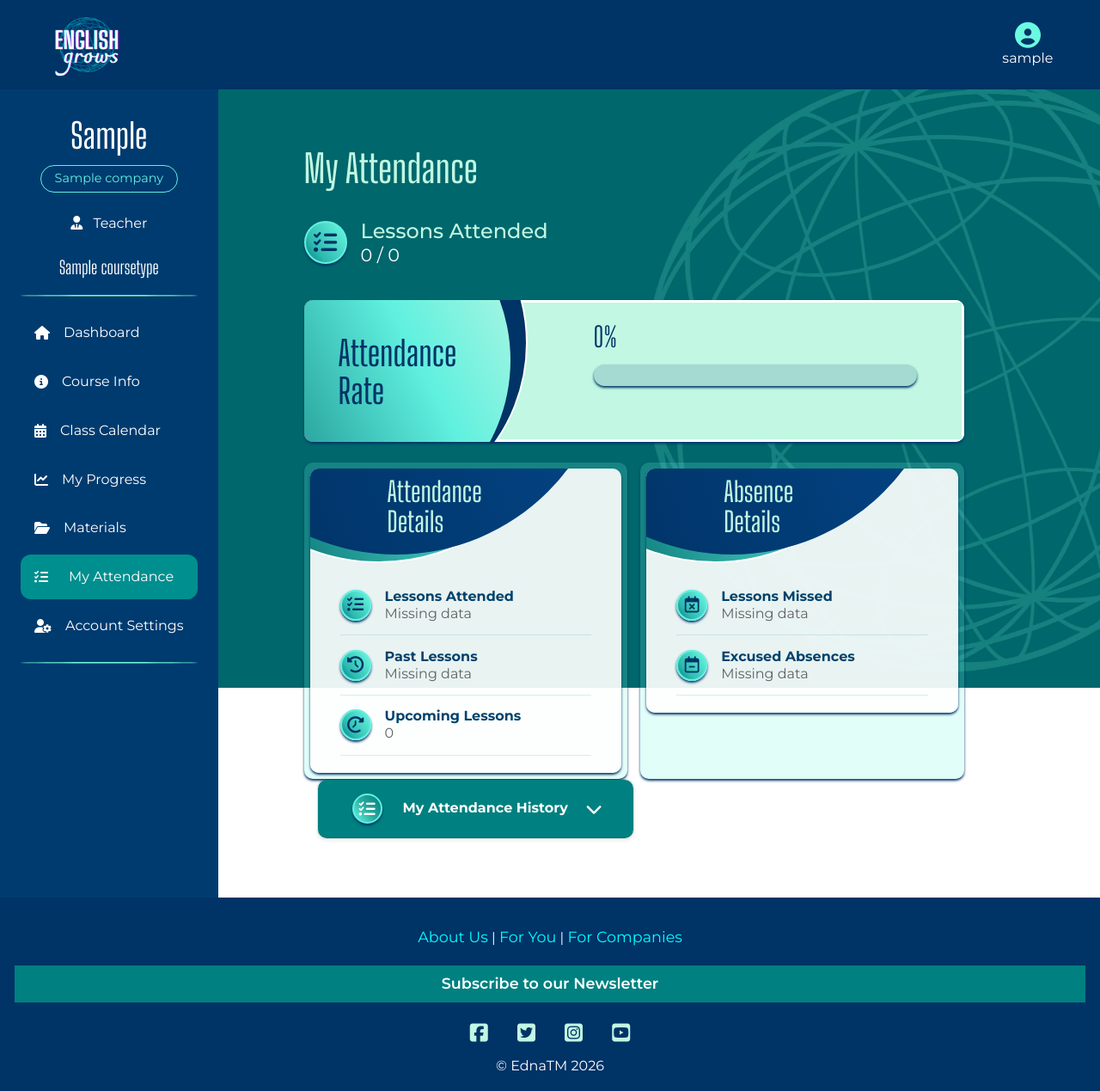
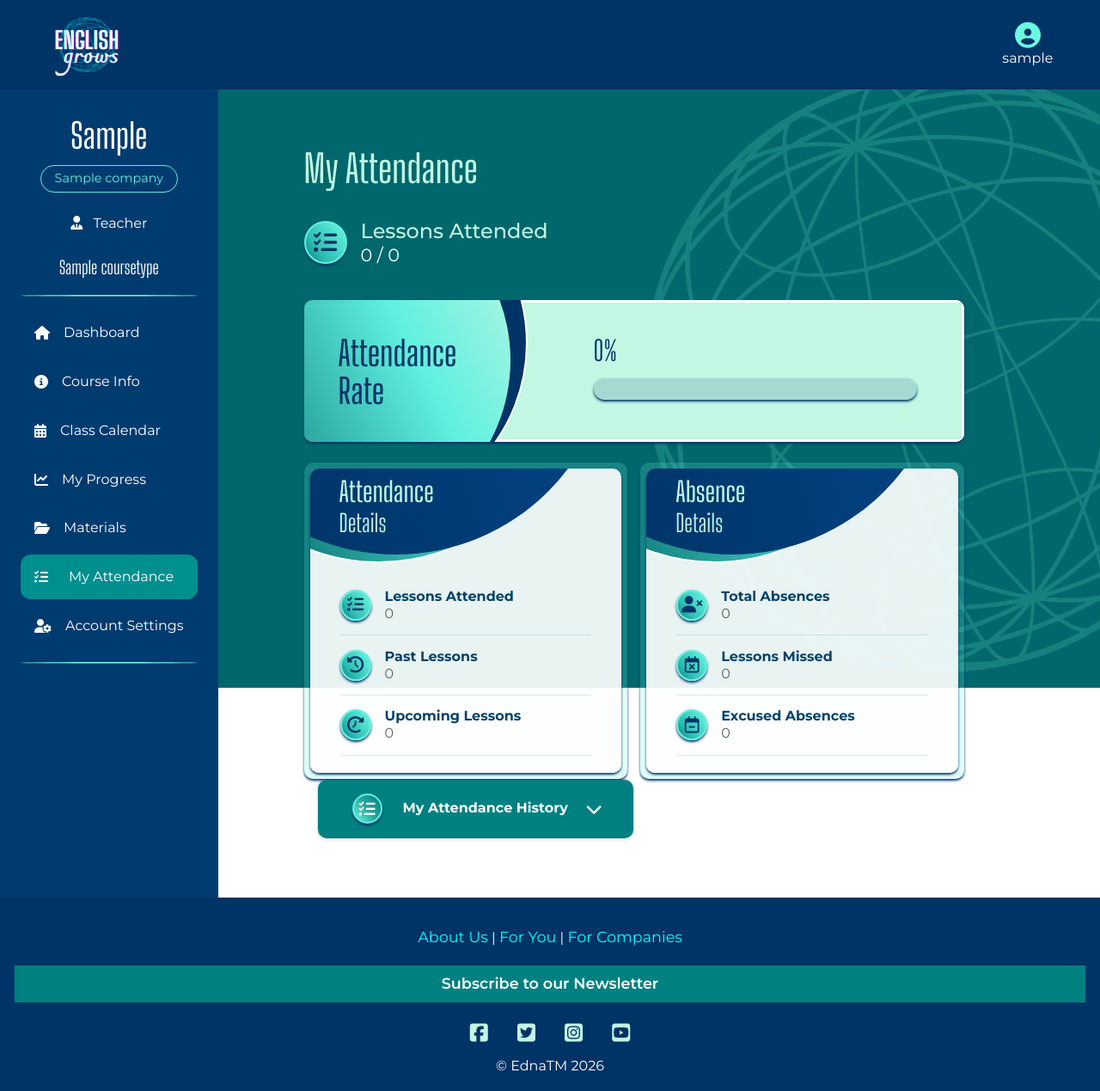
Before and after one commit to Ethra8/english-grows-new, a Django app: page /profiles/my_attendance/ in a window 1280 px wide. Shown: the whole page at 86% size. Run offline with Django 5.2, Linux system fonts and the light colour scheme; a user stored in the database is signed in; tables that the repository leaves empty hold one stand-in row (values such as "Sample post"); data that the repository does not hold is empty; some libraries are stand-ins or nearby versions; some web fonts are replaced.

Commit message:
Complete UX/UI Attendance & Absences Details

```diff
--- a/courses/models.py
+++ b/courses/models.py
@@ -410,6 +410,9 @@ class CourseEnrollment(models.Model):
             status="excused"
         ).values("class_session").distinct().count()
 
+    @property
+    def total_absences(self):
+        return self.classes_missed + self.classes_excused
 
     @property
     def attendance_percentage(self):
--- a/profiles/static/profiles/css/profiles.css
+++ b/profiles/static/profiles/css/profiles.css
@@ -196,7 +196,11 @@
     top: 13px;
     left: 11px;
     font-size: 1.4rem;
-    color: whitesmoke;
+    color: transparent;
+    background: linear-gradient(63deg,rgba(255, 255, 255, 1) 7%, rgba(193, 247, 227, 1) 100%);
+    background-clip: text;
+    -webkit-background-clip: text;
+    -webkit-text-fill-color: transparent;
 }
 
 .next-class-card .teal-circle-panel h2 {
@@ -532,7 +536,7 @@
 
 .attendance-progress-card .info {
     /* margin-left: 150px; */
-    padding: 0 2rem 1rem 19rem;
+    padding: 1rem 2rem 1rem 19rem;
     width: 100%;
     min-height: 165px;
     border: solid 3px #ffffff;
@@ -630,7 +634,7 @@
     font-family: "Big Shoulders Display", sans-serif;
     color: #c1f7e3;
     font-size: 2rem;
-    margin: 410px 2rem 1rem 15rem;
+    margin: 410px 2rem 1rem 11.5rem;
     line-height: 1.1;
 }
 
--- a/profiles/templates/profiles/my_attendance.html
+++ b/profiles/templates/profiles/my_attendance.html
@@ -48,7 +48,7 @@
             <div class="attendance-percentage-card mt-3 mb-3">
                 <div class="mb-2">
                     <!-- <strong>Attendance</strong> -->
-                    <p>{{ active_enrollment.attendance_percentage }}%</p>
+                    <p>{{ active_enrollment.attendance_percentage|default:"0" }}%</p>
 
                 </div>
 
@@ -56,7 +56,7 @@
                     class="attendance-progress"
                     value="{{ active_enrollment.attendance_percentage }}"
                     max="100">
-                    {{ active_enrollment.attendance_percentage }}%
+                    {{ active_enrollment.attendance_percentage|default:"0" }}%
                 </progress>
             </div>
 
@@ -72,7 +72,7 @@
         <div class="attendance-details1">
             <div class="col-12 col-md-5 detailed-attendance-card mx-auto">
                 <div class="circle-panel1">
-                    <h2>Attendance<br>Details</h2>
+                    <h2>Attendance<br><small>Details</small></h2>
                 </div>
                 <div class="circle-panel2"></div>
                 <div class="col-12">
@@ -83,7 +83,7 @@
 
                         <div class="course-info-text">
                             <strong>Lessons Attended</strong>
-                            <span>{{ active_enrollment.classes_attended|default:"Missing data" }}</span>
+                            <span>{{ active_enrollment.classes_attended|default:"0" }}</span>
                         </div>
                     </div>
                 </div>
@@ -95,7 +95,7 @@
 
                         <div class="course-info-text">
                             <strong>Past Lessons</strong>
-                            <span>{{ active_enrollment.total_completed_classes|default:"Missing data" }}</span>
+                            <span>{{ active_enrollment.total_completed_classes|default:"0" }}</span>
                         </div>
                     </div>
                 </div>
@@ -118,21 +118,21 @@
         <div class="attendance-details2">
             <div class="col-12 col-md-5 detailed-attendance-card mx-auto">
                 <div class="circle-panel1">
-                    <h2>Absence<br>Details</h2>
+                    <h2>Absence<br><small>Details</small></h2>
                 </div>
                 <div class="circle-panel2"></div>
-                <!-- <div class="col-12">
+                <div class="col-12">
                     <div class="course-info-item">
                         <div class="course-info-icon">
-                            <i class="fa-regular fa-calendar-check"></i>
+                            <i class="fa-solid fa-user-xmark"></i>
                         </div>
 
                         <div class="course-info-text">
-                            <strong>Lessons Attended</strong>
-                            <span>{{ active_enrollment.classes_attended|default:"Missing data" }}</span>
+                            <strong>Total Absences</strong>
+                            <span>{{ active_enrollment.total_absences|default:"0" }}</span>
                         </div>
                     </div>
-                </div> -->
+                </div>
                 <div class="col-12">
                     <div class="course-info-item">
                         <div class="course-info-icon">
@@ -141,7 +141,7 @@
 
                         <div class="course-info-text">
                             <strong>Lessons Missed</strong>
-                            <span>{{ active_enrollment.classes_missed|default:"Missing data" }}</span>
+                            <span>{{ active_enrollment.classes_missed|default:"0" }}</span>
                         </div>
                     </div>
                 </div>
@@ -153,7 +153,7 @@
 
                         <div class="course-info-text">
                             <strong>Excused Absences</strong>
-                        <span> {{ active_enrollment.classes_excused|default:"Missing data" }} </span>
+                        <span> {{ active_enrollment.classes_excused|default:"0" }} </span>
                         </div>
                     </div>
                 </div>
```
